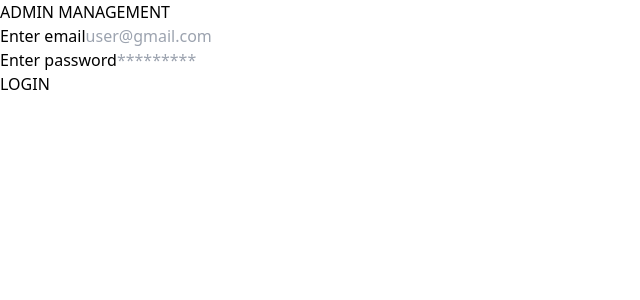
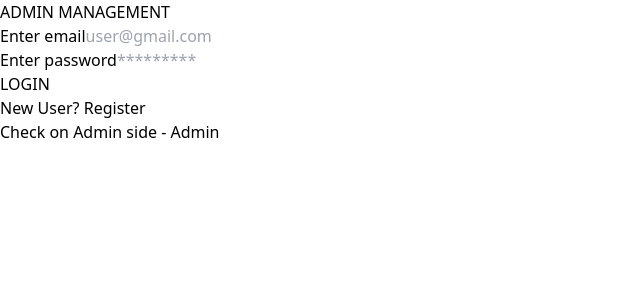
Before and after one commit to Sharukhhh/Bookish, a React (Vite) app in the folder front-end/: page /admin in a window 1280 px wide. Shown: the top 300 px of the page, without its empty margins (0-640 px from the left). Built offline with nearby package versions, Linux system fonts and the light colour scheme.

Commit message:
checking hosted services

```diff
--- a/front-end/src/Pages/auth/Login.jsx
+++ b/front-end/src/Pages/auth/Login.jsx
@@ -8,7 +8,7 @@ import { displaySuccessAlert, triggerErrorAlert } from '../../utils/alertUtils'
 import { useLoginUserMutation } from '../../redux/slices/services/apiSlice'
 import { useDispatch } from 'react-redux';
 import { setUserInfo } from '../../redux/slices/states/authSlice';
-import { useNavigate } from 'react-router-dom';
+import { useNavigate  , Link} from 'react-router-dom';
 import { setadminInfo } from '../../redux/slices/states/adminSlice';
 import { useAdminLoginMutation } from '../../redux/slices/services/adminApiSlice';
 
@@ -87,11 +87,10 @@ const Login = ({isUser}) => {
                         <Button buttonText={'LOGIN'}/>
                     )}
                 </form>
-                {isUser && (
-                    <>
                     <AuthNavText isLogin={true} />
-                    </>
-                )}
+                <p className='mt-4 text-gray-500 text-sm'>
+                    Check on Admin side - <Link to={'/admin'} className="text-blue-500">Admin</Link>
+                </p>
             </div>
         </div>
     )
--- a/front-end/src/components/texts/AuthNavText.jsx
+++ b/front-end/src/components/texts/AuthNavText.jsx
@@ -1,7 +1,7 @@
 import React from 'react'
 import {Link} from 'react-router-dom'
 
-const AuthNavText = ({isLogin}) => {
+const AuthNavText = ({isLogin, forAdmin}) => {
     return (
         isLogin ? (
             <p className='mt-4 text-gray-500 text-sm'>
```
